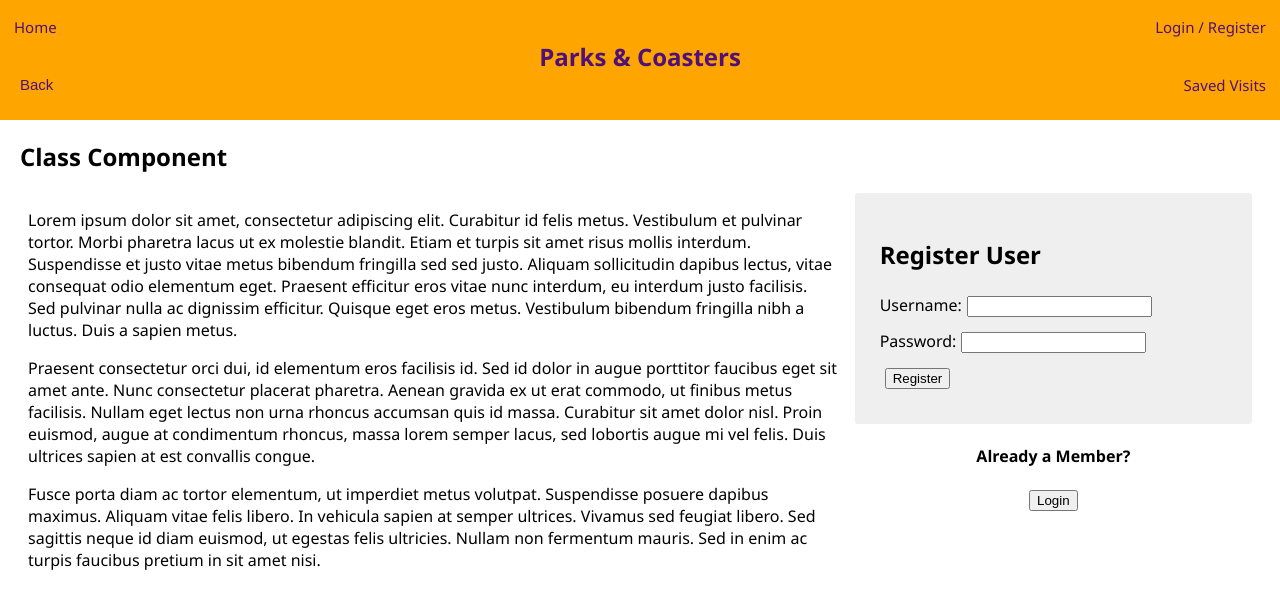
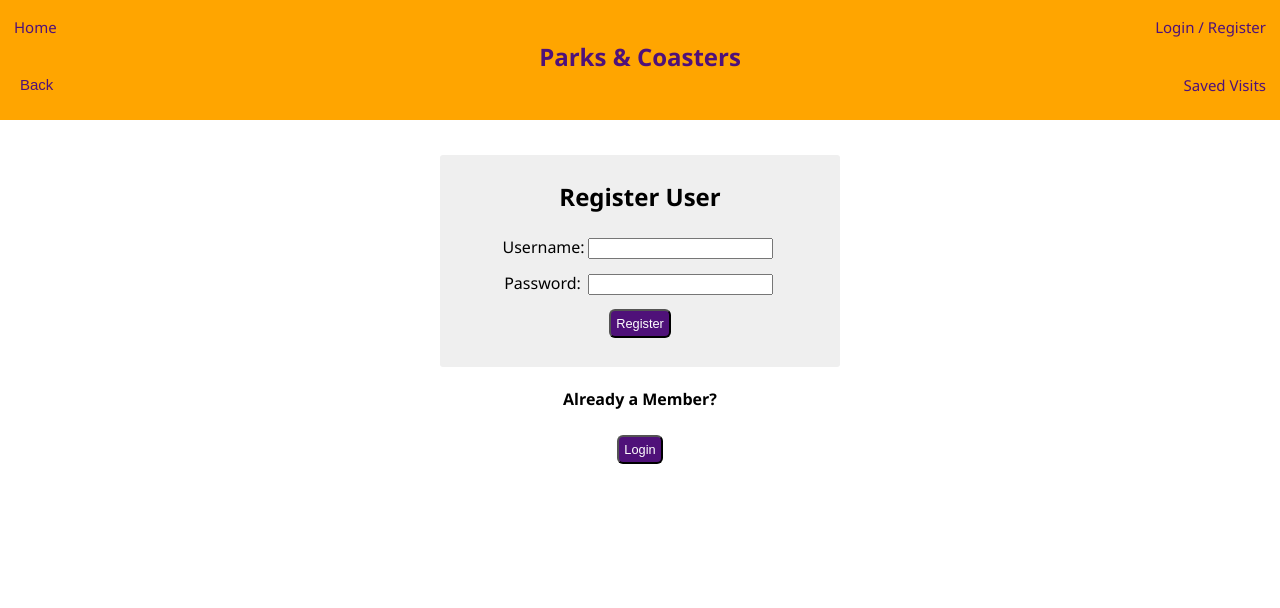
Before and after one commit to aboerhave/prime-solo-project, a React (Create React App) app: page /dailyLog/1#/home in a window 1280 px wide. Shown: the top 608 px of the page. Built offline with nearby package versions, Linux system fonts and the light colour scheme; no server answers.

Commit message:
cleaned up reg form and landing page

```diff
--- a/src/components/App/App.scss
+++ b/src/components/App/App.scss
@@ -20,9 +20,9 @@ img {
 Container
 -------------------------------------------------------------------------------- */
 
-/* .container {
-    padding: 20px;
-} */
+.container {
+    padding: 15px;
+}
 
 /* --------------------------------------------------------------------------------
 Button
@@ -105,13 +105,22 @@ Form Treatment
     margin: 0 auto 20px;
     background-color: #efefef;
     border-radius: 3px;
-    // box-shadow: 0 1px 2px rgb(0, 0, 0, 0.4);
+    // box-shadow: 0 1px 2px rgb(0, 0, 0);
+    label {
+        display: inline-block;
+        width: 80px;
+    }
+    h2 {
+        margin-top: 0;
+    }
 }
 
 input {
     margin: 5px;
     margin-bottom: 10px;
 }
+
+
 /* ------------------------------------------------------------- */
 .center {
     text-align: center;
@@ -120,21 +129,10 @@ main {
     margin: 20px;
 }
 
-// button {
-//     margin: auto;
-//     font-size: .8em;
-//     /* display: block; */
-// }
-
 .disabledBtn {
     opacity: .6;
     cursor: not-allowed;
 }
-
-/* .buttonContainer {
-    position: relative;
-
-} */
 
 .wordButton {
     background-color: $secondary;
@@ -154,9 +152,6 @@ main {
 }
 
 .heart {
-    // height: 30px;
-    // display: inline-block;
-    // margin-top: 30px;
     margin: auto;
     font-size: 20px;
 }
@@ -166,7 +161,6 @@ li {
 }
 
 .logList {
-    // border: 1px solid black;
     padding-bottom: 15px;
 }
 .savedVisitsList {
--- a/src/components/LandingPage/LandingPage.css
+++ /dev/null
@@ -1,80 +0,0 @@
-/* --------------------------------------------------------------------------------
-Grid
--------------------------------------------------------------------------------- */
-
-.grid {
-    display: flex;
-    flex: 0 1 auto;
-    /* defaults to 'row' */
-    flex-direction: row;
-    flex-wrap: wrap;
-    /* defaults to 'flex-start' */
-    justify-content: flex-start;
-    align-items: flex-start;
-}
-
-.grid-col {
-    flex: 0 0 auto;
-    padding: 0 0.5rem 0.5rem;
-    box-sizing: border-box;
-}
-
-.grid-col_1 {
-    flex-basis: 8.33333333%;
-    max-width: 8.33333333%;
-}
-
-.grid-col_2 {
-  flex-basis: 16.66666667%;
-  max-width: 16.66666667%;
-}
-
-.grid-col_3 {
-    flex-basis: 25%;
-    max-width: 25%;
-}
-
-.grid-col_4 {
-    flex-basis: 33.33333333%;
-    max-width: 33.33333333%;
-}
-
-.grid-col_5 {
-    flex-basis: 41.66666667%;
-    max-width: 41.66666667%;
-}
-
-.grid-col_6 {
-    flex-basis: 50%;
-    max-width: 50%;
-}
-
-.grid-col_7 {
-    flex-basis: 58.33333333%;
-    max-width: 58.33333333%;
-}
-
-.grid-col_8 {
-    flex-basis: 66.66666667%;
-    max-width: 66.66666667%;
-}
-
-.grid-col_9 {
-    flex-basis: 75%;
-    max-width: 75%;
-}
-
-.grid-col_10 {
-    flex-basis: 83.33333333%;
-    max-width: 83.33333333%;
-}
-
-.grid-col_11 {
-    flex-basis: 91.66666667%;
-    max-width: 91.66666667%;
-}
-
-.grid-col_12 {
-    flex-basis: 100%;
-    max-width: 100%;
-}
--- a/src/components/LandingPage/LandingPage.js
+++ b/src/components/LandingPage/LandingPage.js
@@ -2,15 +2,10 @@ import React, { Component } from 'react';
 import { connect } from 'react-redux';
 import mapStoreToProps from '../../redux/mapStoreToProps';
 
-import './LandingPage.css';
 
-// CUSTOM COMPONENTS
 import RegisterForm from '../RegisterForm/RegisterForm';
 
 class LandingPage extends Component {
-    state = {
-        heading: 'Class Component',
-    };
 
     onLogin = (event) => {
         this.props.history.push('/login');
@@ -18,54 +13,13 @@ class LandingPage extends Component {
 
     render() {
         return (
-            <div className="container">
-                <h2>{this.state.heading}</h2>
+            <div className="container center">
+                <RegisterForm />
 
-                    <div className="grid">
-                        <div className="grid-col grid-col_8">
-                            <p>
-                                Lorem ipsum dolor sit amet, consectetur adipiscing elit. Curabitur
-                                id felis metus. Vestibulum et pulvinar tortor. Morbi pharetra
-                                lacus ut ex molestie blandit. Etiam et turpis sit amet risus
-                                mollis interdum. Suspendisse et justo vitae metus bibendum
-                                fringilla sed sed justo. Aliquam sollicitudin dapibus lectus,
-                                vitae consequat odio elementum eget. Praesent efficitur eros vitae
-                                nunc interdum, eu interdum justo facilisis. Sed pulvinar nulla ac
-                                dignissim efficitur. Quisque eget eros metus. Vestibulum bibendum
-                                fringilla nibh a luctus. Duis a sapien metus.
-                            </p>
-
-                            <p>
-                                Praesent consectetur orci dui, id elementum eros facilisis id. Sed
-                                id dolor in augue porttitor faucibus eget sit amet ante. Nunc
-                                consectetur placerat pharetra. Aenean gravida ex ut erat commodo,
-                                ut finibus metus facilisis. Nullam eget lectus non urna rhoncus
-                                accumsan quis id massa. Curabitur sit amet dolor nisl. Proin
-                                euismod, augue at condimentum rhoncus, massa lorem semper lacus,
-                                sed lobortis augue mi vel felis. Duis ultrices sapien at est
-                                convallis congue.
-                            </p>
-
-                             <p>
-                                Fusce porta diam ac tortor elementum, ut imperdiet metus volutpat.
-                                Suspendisse posuere dapibus maximus. Aliquam vitae felis libero.
-                                In vehicula sapien at semper ultrices. Vivamus sed feugiat libero.
-                                Sed sagittis neque id diam euismod, ut egestas felis ultricies.
-                                Nullam non fermentum mauris. Sed in enim ac turpis faucibus
-                                pretium in sit amet nisi.
-                            </p>
-                        </div>
-                        <div className="grid-col grid-col_4">
-                        <RegisterForm />
-
-                        <center>
-                            <h4>Already a Member?</h4>
-                            <button className="btn btn_sizeSm" onClick={this.onLogin}>
-                                Login
-                            </button>
-                        </center>
-                    </div>
-                </div>
+                <h4>Already a Member?</h4>
+                <button className="wordButton" onClick={this.onLogin}>
+                    Login
+                </button>
             </div>
         );
     }
--- a/src/components/RegisterForm/RegisterForm.js
+++ b/src/components/RegisterForm/RegisterForm.js
@@ -38,6 +38,7 @@ class RegisterForm extends Component {
                 <div>
                     <label htmlFor="username">
                         Username:
+                    </label>
                         <input
                             type="text"
                             name="username"
@@ -45,11 +46,11 @@ class RegisterForm extends Component {
                             required
                             onChange={this.handleInputChangeFor('username')}
                         />
-                    </label>
                 </div>
                 <div>
                     <label htmlFor="password">
                         Password:
+                    </label>
                         <input
                             type="password"
                             name="password"
@@ -57,10 +58,10 @@ class RegisterForm extends Component {
                             required
                             onChange={this.handleInputChangeFor('password')}
                         />
-                    </label>
                 </div>
                 <div>
-                    <input className="btn" type="submit" name="submit" value="Register" />
+                    {/* <input className="wordButton" type="submit" name="submit" value="Register" /> */}
+                    <button onClick={()=>this.registerUser} className="wordButton">Register</button>
                 </div>
             </form>
         );
--- a/src/components/RegisterPage/RegisterPage.js
+++ b/src/components/RegisterPage/RegisterPage.js
@@ -15,7 +15,6 @@ class RegisterPage extends Component {
         return (
             <div>
                 <RegisterForm />
-
                 <center>
                     <button
                         type="button"
```
